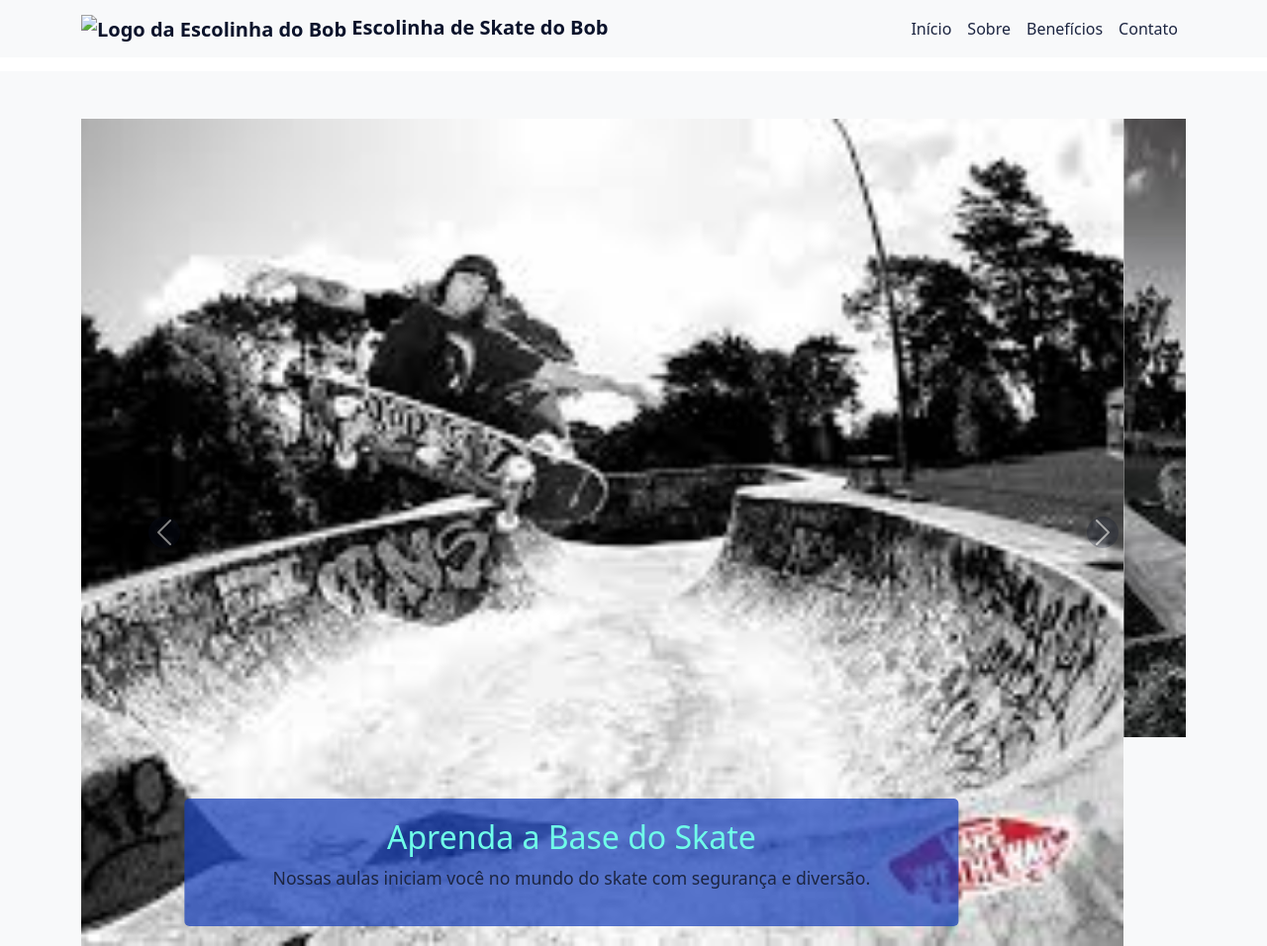
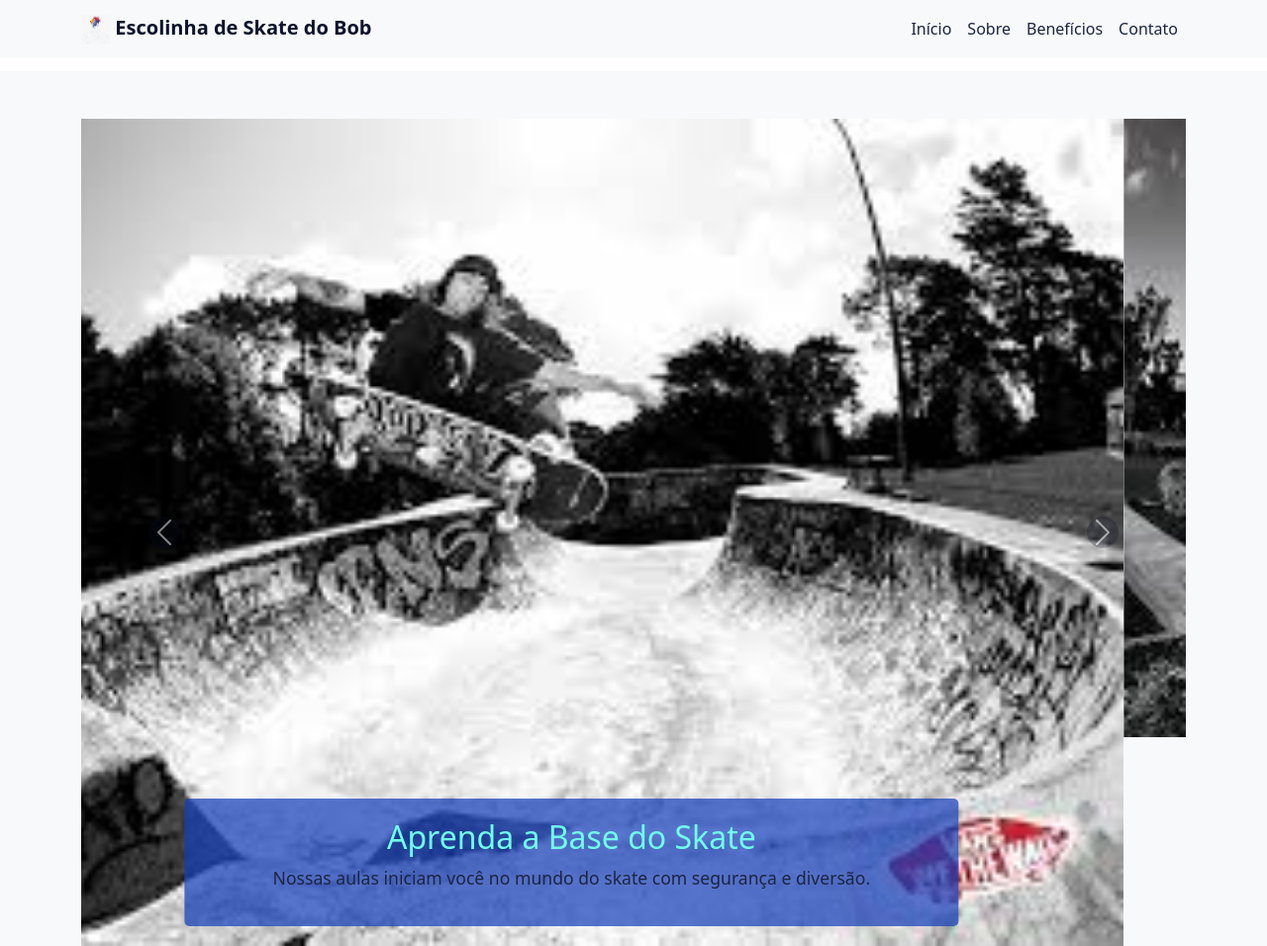
Before and after one commit to Kauan972/Kauan972.github.io, a plain HTML site: page index.html in a window 1280 px wide. Shown: the top 956 px of the page at 99% size. Drawn offline with nearby package versions, Linux system fonts and the light colour scheme; files whose address does not match are found by name.

Commit message:
Update index.html

```diff
--- a/index.html
+++ b/index.html
@@ -13,7 +13,7 @@
         <nav class="navbar navbar-expand-lg bg-light fixed-top">
             <div class="container">
                 <a class="navbar-brand" href="#">
-                    <img src="file:///C:/Users/kauan/Downloads/logo.svg" alt="Logo da Escolinha do Bob" height="30"> Escolinha de Skate do Bob
+                    <img src="file:///C:/Users/kauan/Downloads/logo.jpg" alt="Logo da Escolinha do Bob" height="30"> Escolinha de Skate do Bob
                 </a>
                 <button class="navbar-toggler" type="button" data-bs-toggle="collapse" data-bs-target="#navbarNav" aria-controls="navbarNav" aria-expanded="false" aria-label="Toggle navigation">
                     <span class="navbar-toggler-icon"></span>
```
